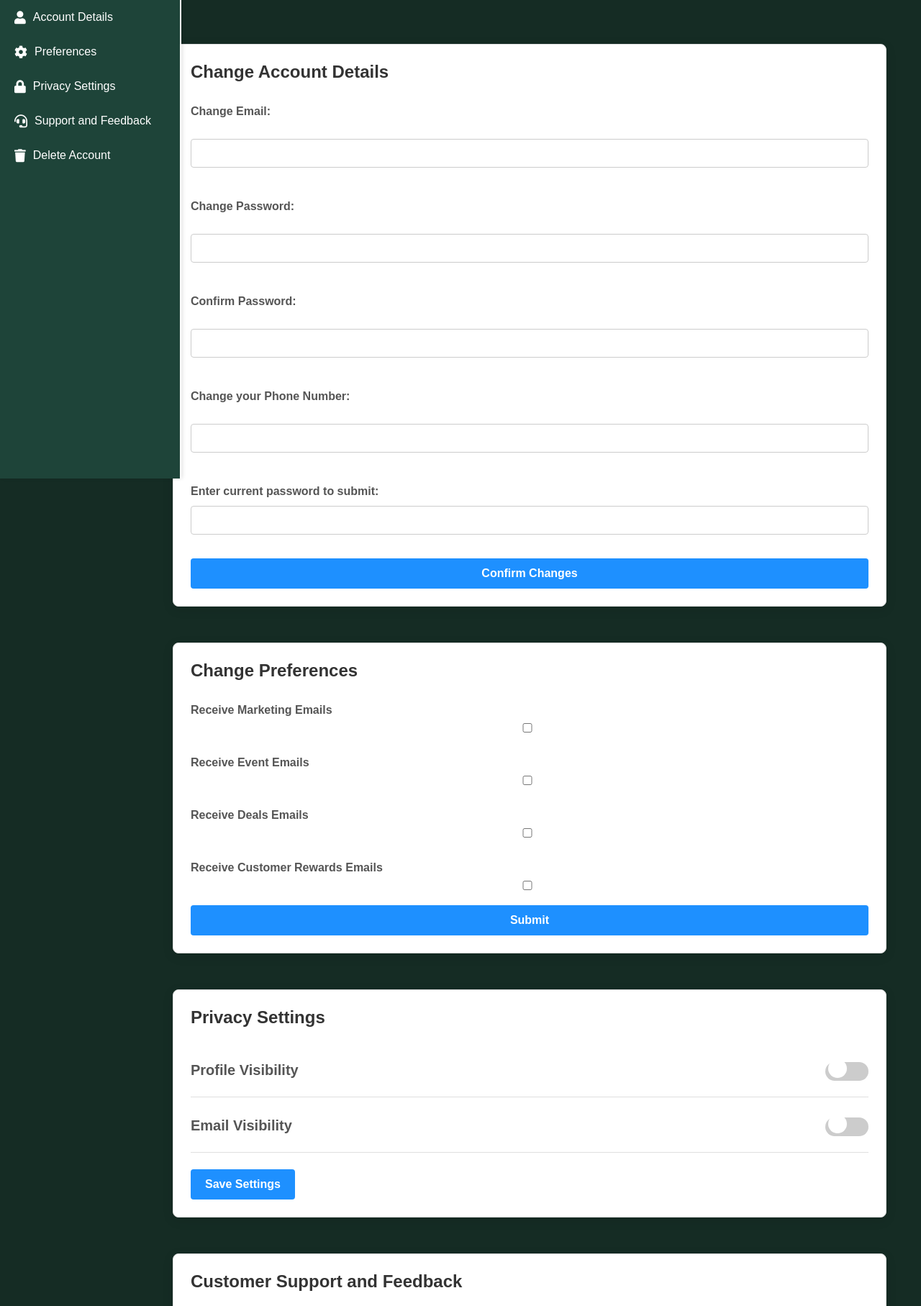
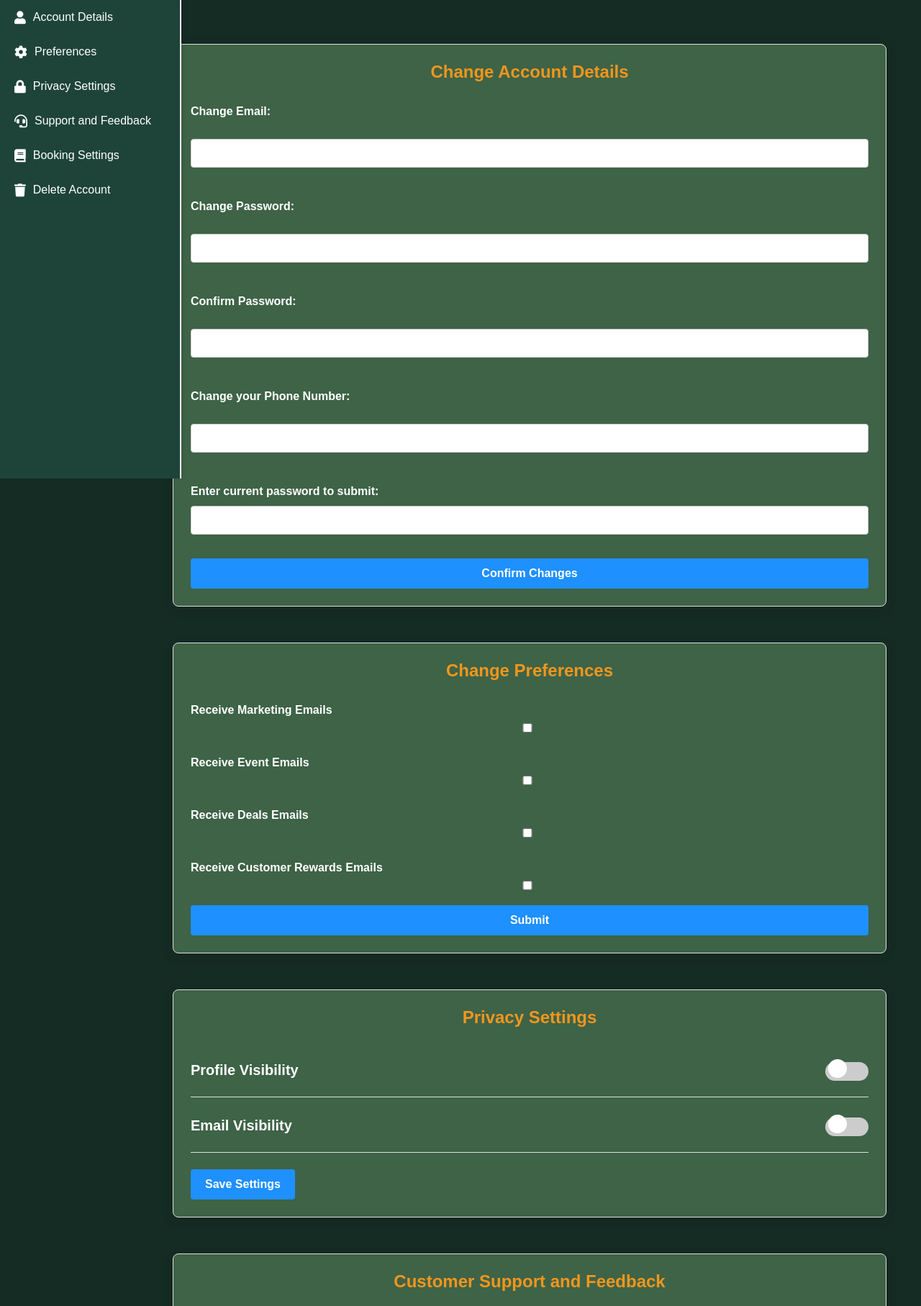
Before and after one commit to ejackil/internshipProject, a Flask app: template templates/accountsettings.html in a window 1280 px wide. Shown: the part 90-1905 px from the top of the page at 72% size. Run offline with Flask 3, Linux system fonts and the light colour scheme; the template is opened without the code that fills it, so the values that code supplies are empty.

Commit message:
delete booking history xx

```diff
--- a/static/css/accountsettings.css
+++ b/static/css/accountsettings.css
@@ -24,7 +24,7 @@ body{
     margin: 0;
     padding-left: 20px;
     width: 251.5px;
-    background-color: #1e4439;;
+    background-color: #1e4439;
     position: fixed;
     height: calc(100% - (135px));
     overflow: hidden;
@@ -92,6 +92,7 @@ body{
     border: 1px solid var(--section-border-color);
     font-family: Arial, sans-serif;
     font-size: 20px;
+    background-color: #3e6347;
 }
 
 .section h2 {
@@ -99,6 +100,8 @@ body{
     font-size: 24px;
     font-weight: 600;
     color: #333;
+    text-align: center;
+    color: #f3961c;
 }
 
 form {
@@ -110,7 +113,7 @@ form {
 label {
     margin: 12px 0 6px;
     font-weight: 600;
-    color: #555;
+    color: #FFF;
 }
 
 input[type="email"],
@@ -402,3 +405,6 @@ html {
 #navbar-spacer {
     margin-bottom: 0;
 }
+html {
+    scroll-behavior: smooth;
+}
--- a/templates/accountsettings.html
+++ b/templates/accountsettings.html
@@ -14,8 +14,8 @@
     <a class="sidebar-link" href="#preferences"><i class="fas fa-cog icon"></i> Preferences</a>
     <a class="sidebar-link" href="#privacy"><i class="fas fa-lock icon"></i> Privacy Settings</a>
     <a class="sidebar-link" href="#support"><i class="fas fa-headset icon"></i> Support and Feedback</a>
+    <a class="sidebar-link" href="#booking-settings"><i class="fas fa-book icon"></i> Booking Settings</a>
     <a class="sidebar-link" href="#del-account"><i class="fas fa-trash icon"></i> Delete Account</a>
-
 </div>
 
 <div id="settings">
@@ -123,8 +123,6 @@
         </div>
     </div>
 
-
-
     <div id="support" class="section">
         <h2>Customer Support and Feedback</h2>
         <form id="support-form" action="/accountsettings" method="POST">
@@ -138,6 +136,13 @@
         </form>
     </div>
 
+    <div id="booking-settings" class="section">
+        <h2>Booking Settings</h2>
+        <form id="support-form" action="/accountsettings" method="POST">
+            <input type="submit" id="delete-booking-history" name="delete-booking-history" value="Delete Booking History">
+        </form>
+    </div>
+
     <div id="del-account" class="section">
         <h2>Delete Account</h2>
         <form id="delete-account-form" action="/api/accountsettings/deleteaccount" method="POST">
@@ -148,6 +153,7 @@
                 <input id="passmatch" type="submit"  value="Confirm Delete Account" >
             </div>
         </form>
+    </div>
 </div>
 
 <script>
```
Lines whose indentation alone changed are shown as unchanged.
